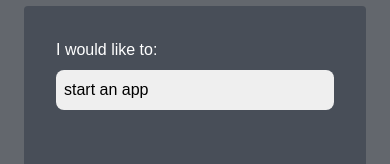
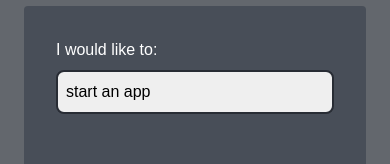
Before and after one commit to Holberton-Webstack-Portfolio-Project/UnderReact, a React (Create React App) app: page / in a window 390 px wide. Shown: the part 178-342 px from the top of the page. Built offline with nearby package versions, Linux system fonts and the light colour scheme.

Commit message:
[BUGFIX] Add border to dropdown for mobile visibility

```diff
--- a/src/components/DropdownWidget.js
+++ b/src/components/DropdownWidget.js
@@ -68,7 +68,7 @@ class DropdownWidget extends React.Component {
       }
 
       return (
-        <select id="dropdown-bar" key={ind + 1} className="flex flex-col appearance-none p-2 m-2 mx-auto rounded-lg w-full lg:w-56" onChange={(x) => this.handleChange(x, ind)}>
+        <select id="dropdown-bar" key={ind + 1} className="flex flex-col appearance-none p-2 m-2 mx-auto rounded-lg w-full lg:w-56 border-gray-2020 border-2" onChange={(x) => this.handleChange(x, ind)}>
           {children.map((x, ind) => {
             return (<option key={ind + 1} value={x}>{addTopic(x).title}</option>);
           })}
```
